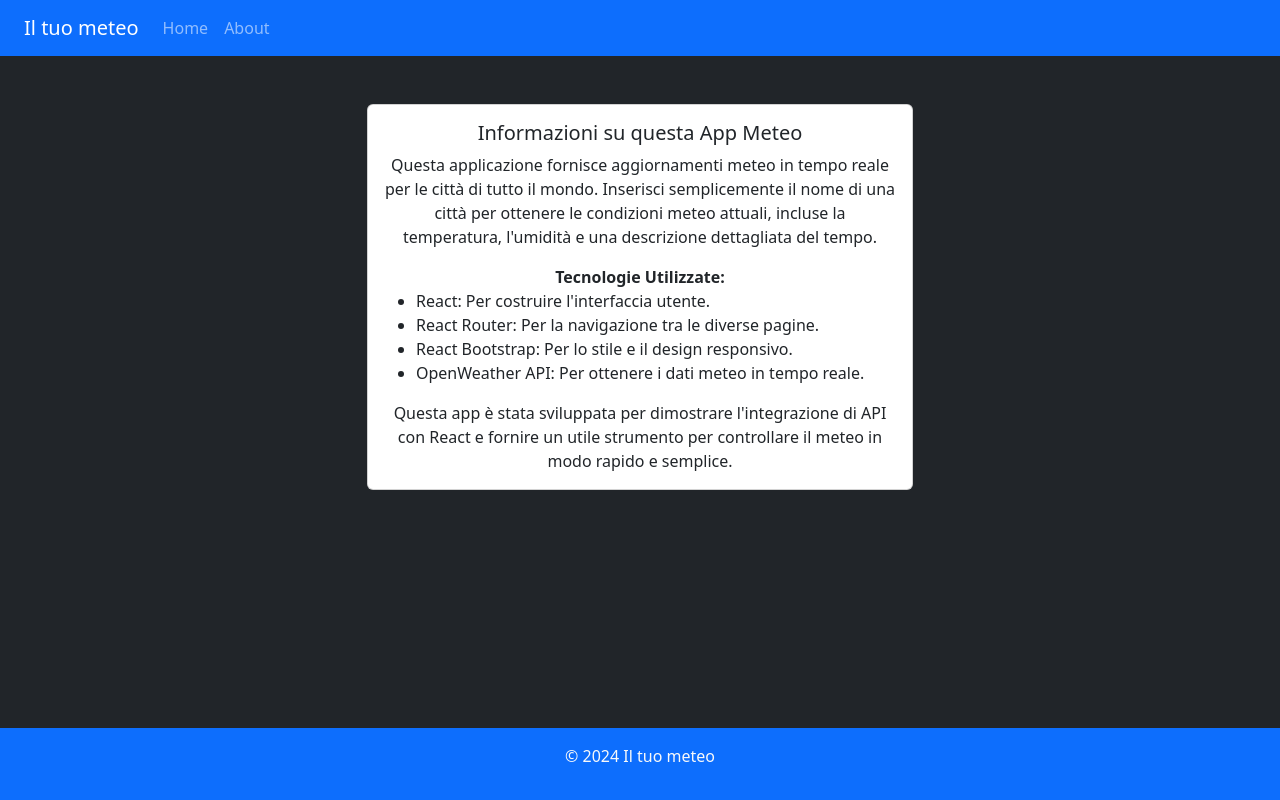
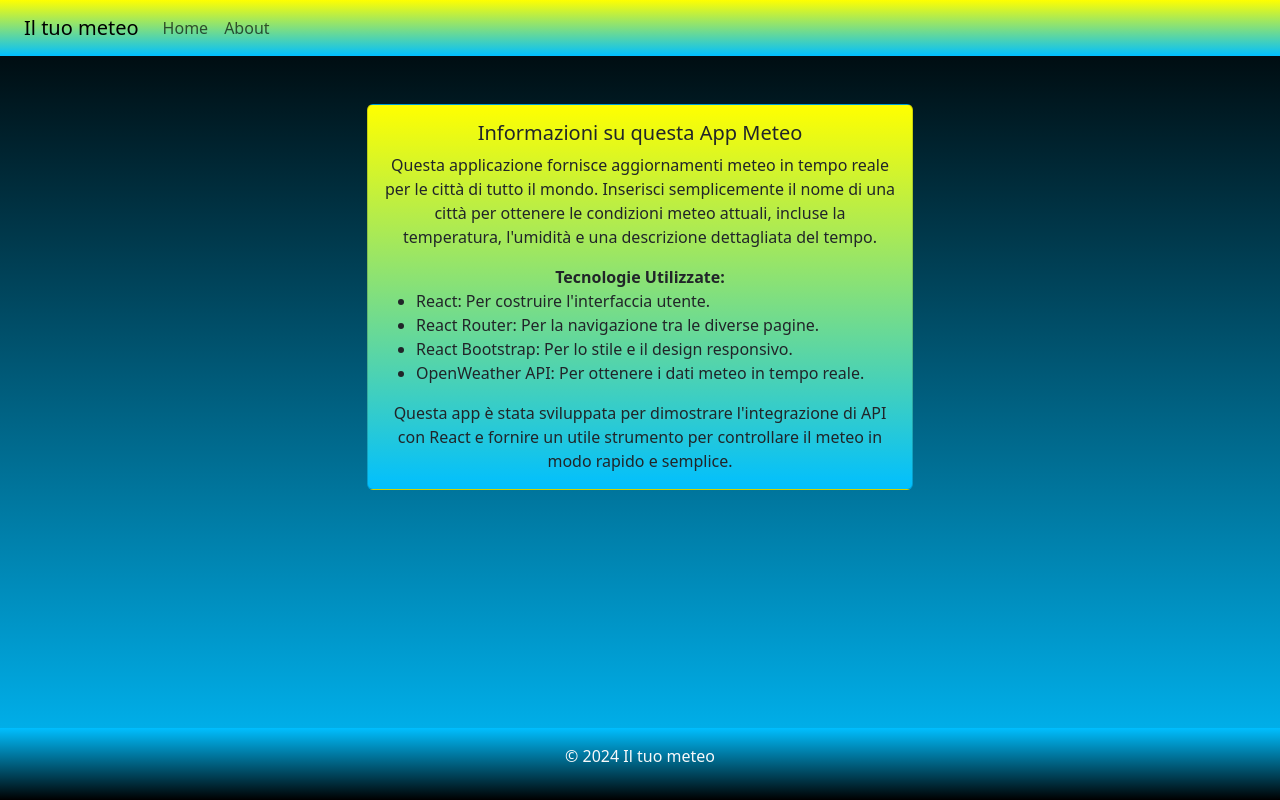
Before and after one commit to Wide97/meteoweb, a React (Create React App) app: page /about in a window 1280 px wide. Built offline with nearby package versions, Linux system fonts and the light colour scheme.

Commit message:
colori da pugno negli occhi

```diff
--- a/src/App.css
+++ b/src/App.css
@@ -1,13 +1,13 @@
-
 footer {
   color: #fff;
   color: white;
   text-align: center;
   padding: 10px 0;
+  background: linear-gradient(to bottom, #00bfff, #000000);
 }
 
 body {
-  background-color: #212529;
+  background: linear-gradient(to top, #00bfff, #000000);
   height: 100%;
   margin: 0;
 }
@@ -28,3 +28,9 @@ html {
   height: 100%;
   margin: 0;
 }
+.card{
+  background: linear-gradient(to bottom, #ffff00, #00bfff);
+}
+.navbar {
+  background: linear-gradient(to bottom, #ffff00, #00bfff);
+}
--- a/src/components/footer.jsx
+++ b/src/components/footer.jsx
@@ -2,7 +2,7 @@ import React from 'react';
 import { Container, Row, Col } from 'react-bootstrap';
 
 const Footer = () => (
-  <footer className="bg-primary text-light py-3 mt-4">
+  <footer className="text-light py-3 mt-4">
     <Container>
       <Row>
         <Col className="text-center">
--- a/src/components/navbar.jsx
+++ b/src/components/navbar.jsx
@@ -3,7 +3,7 @@ import { Link } from 'react-router-dom';
 import { Navbar as BootstrapNavbar, Nav } from 'react-bootstrap';
 
 const Navbar = () => (
-  <BootstrapNavbar bg="primary" variant="dark" expand="lg" className='px-4'>
+  <BootstrapNavbar  expand="lg" className='px-4 navbar '>
     <BootstrapNavbar.Brand as={Link} to="/">Il tuo meteo</BootstrapNavbar.Brand>
     <BootstrapNavbar.Toggle aria-controls="basic-navbar-nav" />
     <BootstrapNavbar.Collapse id="basic-navbar-nav">
--- a/src/components/weatherCard.jsx
+++ b/src/components/weatherCard.jsx
@@ -14,7 +14,7 @@ const WeatherCard = ({ city }) => {
   const weatherIcon = weather[0]?.icon || "01d";
 
   return (
-    <Card className="weather-card text-center bg-primary text-light mb-4">
+    <Card className="weather-card text-center mb-4 card">
       <Card.Body>
         <Card.Title>{name}</Card.Title>
         <Card.Img
```
